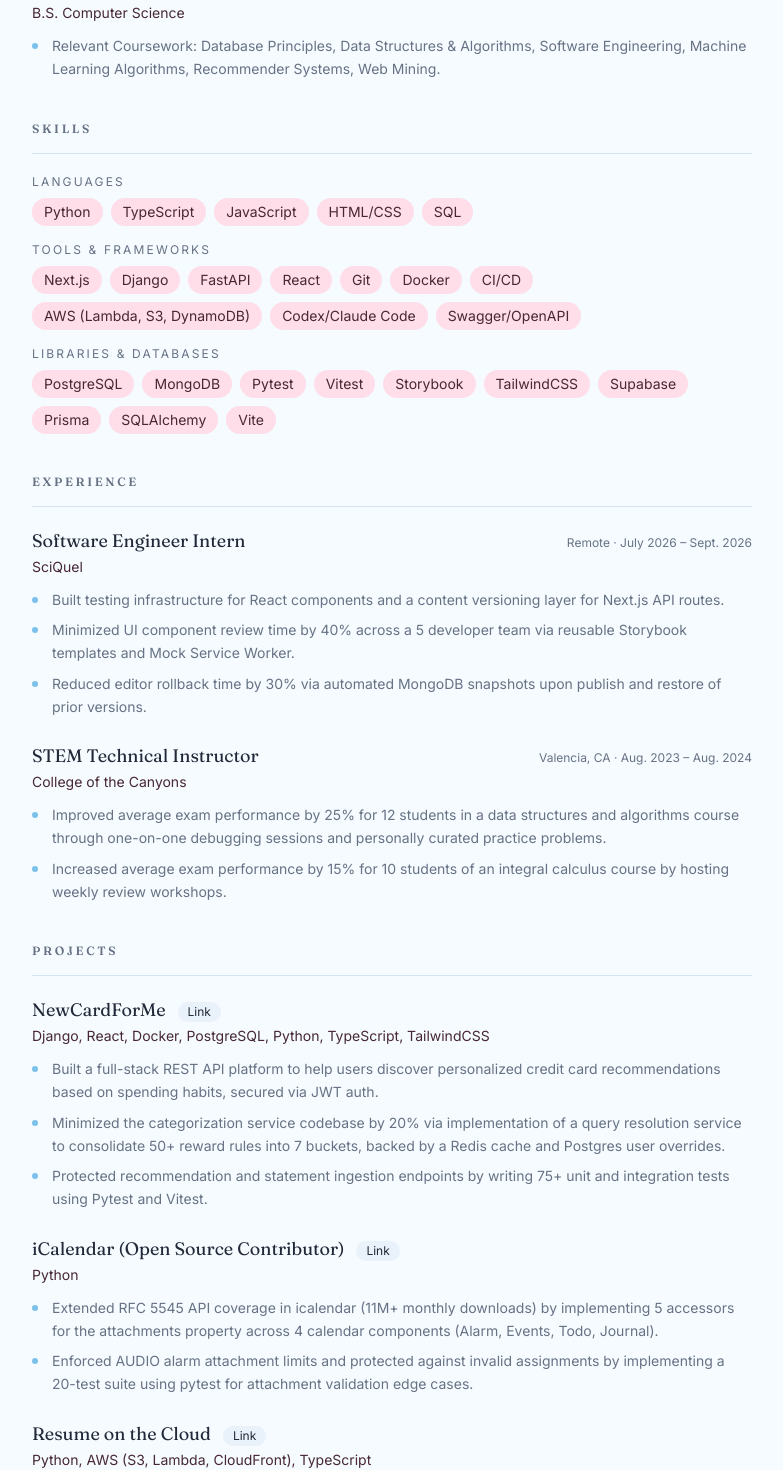
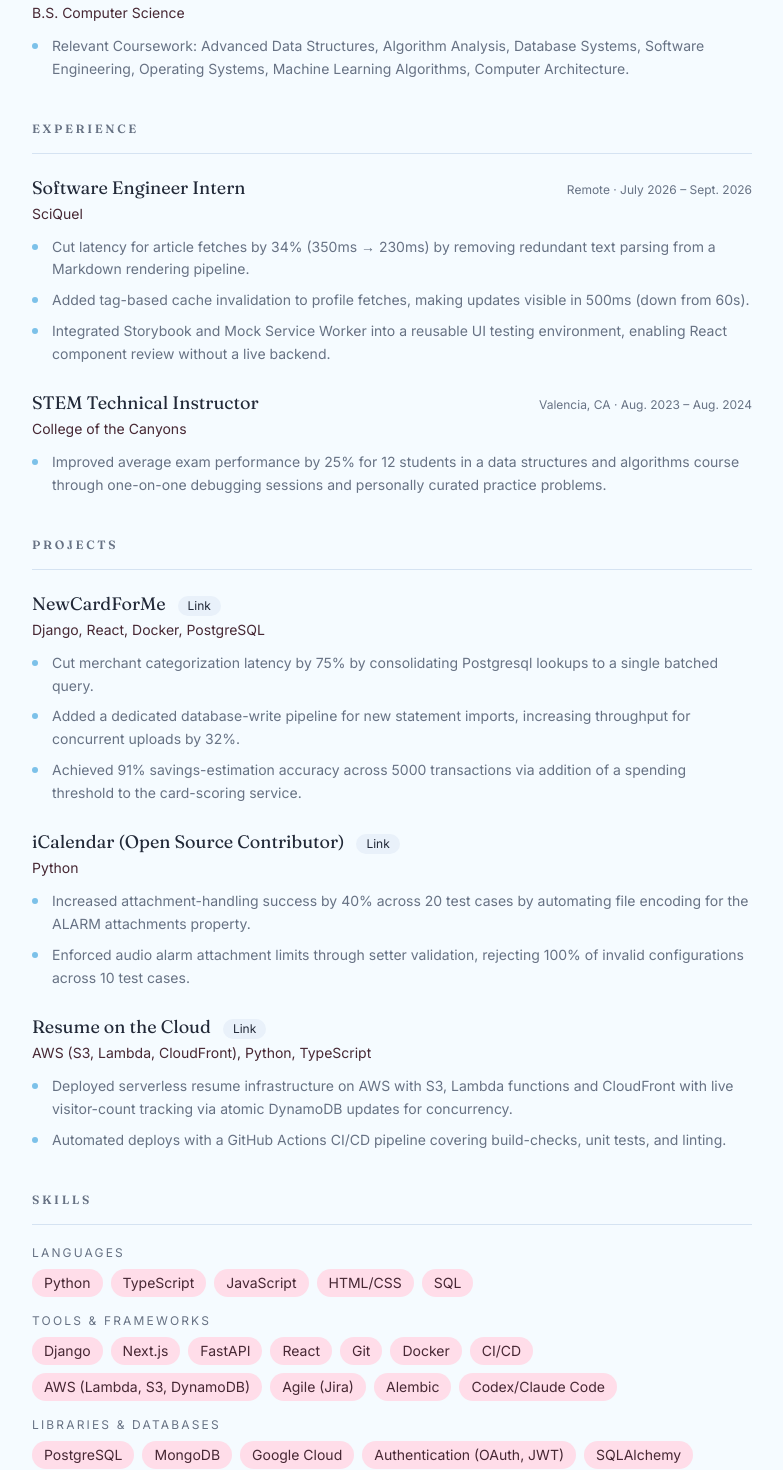
Before and after one commit to VedantPatel04/The-Resume-on-the-clouds, a React (Vite) app in the folder frontend/: page / in a window 1280 px wide. Shown: the part 562-2032 px from the top of the page, without its empty margins (248-1031 px from the left). Built offline with nearby package versions, Linux system fonts and the light colour scheme; no server answers.

Commit message:
Update the site to match the current resume.

```diff
--- a/frontend/index.html
+++ b/frontend/index.html
@@ -6,12 +6,12 @@
     <title>Vedant Patel — Software Engineer Resume</title>
     <meta
       name="description"
-      content="Resume of Vedant Patel: CS graduate student and SciQuel software engineering intern building Next.js, React, and AWS projects."
+      content="Resume of Vedant Patel: CS graduate student and SciQuel software engineering intern building Django, React, and AWS projects."
     />
     <meta property="og:title" content="Vedant Patel — Software Engineer Resume" />
     <meta
       property="og:description"
-      content="Resume of Vedant Patel: CS graduate student and SciQuel software engineering intern building Next.js, React, and AWS projects."
+      content="Resume of Vedant Patel: CS graduate student and SciQuel software engineering intern building Django, React, and AWS projects."
     />
     <meta property="og:type" content="profile" />
     <meta name="twitter:card" content="summary_large_image" />
--- a/frontend/src/App.tsx
+++ b/frontend/src/App.tsx
@@ -171,14 +171,66 @@ export default function App() {
           <Entry
             heading="California State University, Northridge"
             sub="M.S. Computer Science"
-            meta="Northridge, CA · Present – May 2028"
+            meta="Aug. 2026 – Dec. 2027 (Expected)"
           />
           <Entry
             heading="University of California, San Diego"
             sub="B.S. Computer Science"
-            meta="La Jolla, CA · Sept. 2024 – June 2026"
+            meta="Sept. 2024 – June 2026"
             bullets={[
-              "Relevant Coursework: Database Principles, Data Structures & Algorithms, Software Engineering, Machine Learning Algorithms, Recommender Systems, Web Mining.",
+              "Relevant Coursework: Advanced Data Structures, Algorithm Analysis, Database Systems, Software Engineering, Operating Systems, Machine Learning Algorithms, Computer Architecture.",
+            ]}
+          />
+        </Section>
+
+        <Section title="Experience">
+          <Entry
+            heading="Software Engineer Intern"
+            sub="SciQuel"
+            meta="Remote · July 2026 – Sept. 2026"
+            bullets={[
+              "Cut latency for article fetches by 34% (350ms → 230ms) by removing redundant text parsing from a Markdown rendering pipeline.",
+              "Added tag-based cache invalidation to profile fetches, making updates visible in 500ms (down from 60s).",
+              "Integrated Storybook and Mock Service Worker into a reusable UI testing environment, enabling React component review without a live backend.",
+            ]}
+          />
+          <Entry
+            heading="STEM Technical Instructor"
+            sub="College of the Canyons"
+            meta="Valencia, CA · Aug. 2023 – Aug. 2024"
+            bullets={[
+              "Improved average exam performance by 25% for 12 students in a data structures and algorithms course through one-on-one debugging sessions and personally curated practice problems.",
+            ]}
+          />
+        </Section>
+
+        <Section title="Projects">
+          <Entry
+            heading="NewCardForMe"
+            sub="Django, React, Docker, PostgreSQL"
+            href="https://github.com/VedantPatel04/Cards"
+            bullets={[
+              "Cut merchant categorization latency by 75% by consolidating Postgresql lookups to a single batched query.",
+              "Added a dedicated database-write pipeline for new statement imports, increasing throughput for concurrent uploads by 32%.",
+              "Achieved 91% savings-estimation accuracy across 5000 transactions via addition of a spending threshold to the card-scoring service.",
+            ]}
+          />
+          <Entry
+            heading="iCalendar (Open Source Contributor)"
+            sub="Python"
+            href="https://github.com/collective/icalendar/pull/1615"
+            bullets={[
+              "Increased attachment-handling success by 40% across 20 test cases by automating file encoding for the ALARM attachments property.",
+              "Enforced audio alarm attachment limits through setter validation, rejecting 100% of invalid configurations across 10 test cases.",
+            ]}
+          />
+          <Entry
+            heading="Resume on the Cloud"
+            sub="AWS (S3, Lambda, CloudFront), Python, TypeScript"
+            href="https://github.com/VedantPatel04/The-Resume-on-the-clouds"
+            bullets={[
+              "Deployed serverless resume infrastructure on AWS with S3, Lambda functions and CloudFront with live visitor-count tracking via atomic DynamoDB updates for concurrency.",
+              "Automated deploys with a GitHub Actions CI/CD pipeline covering build-checks, unit tests, and linting.",
             ]}
           />
         </Section>
@@ -193,16 +245,17 @@ export default function App() {
               {
                 label: "Tools & Frameworks",
                 items: [
+                  "Django",
                   "Next.js",
-                  "Django",
                   "FastAPI",
                   "React",
                   "Git",
                   "Docker",
                   "CI/CD",
                   "AWS (Lambda, S3, DynamoDB)",
+                  "Agile (Jira)",
+                  "Alembic",
                   "Codex/Claude Code",
-                  "Swagger/OpenAPI",
                 ],
               },
               {
@@ -210,14 +263,17 @@ export default function App() {
                 items: [
                   "PostgreSQL",
                   "MongoDB",
+                  "Google Cloud",
+                  "Authentication (OAuth, JWT)",
+                  "SQLAlchemy",
+                  "Prisma",
+                  "Pydantic",
                   "Pytest",
+                  "Storybook",
+                  "Vite",
                   "Vitest",
-                  "Storybook",
-                  "TailwindCSS",
-                  "Supabase",
-                  "Prisma",
-                  "SQLAlchemy",
-                  "Vite",
+                  "Pandas",
+                  "Numpy",
                 ],
               },
             ].map((group) => (
@@ -240,59 +296,6 @@ export default function App() {
           </div>
         </Section>
 
-        <Section title="Experience">
-          <Entry
-            heading="Software Engineer Intern"
-            sub="SciQuel"
-            meta="Remote · July 2026 – Sept. 2026"
-            bullets={[
-              "Built testing infrastructure for React components and a content versioning layer for Next.js API routes.",
-              "Minimized UI component review time by 40% across a 5 developer team via reusable Storybook templates and Mock Service Worker.",
-              "Reduced editor rollback time by 30% via automated MongoDB snapshots upon publish and restore of prior versions.",
-            ]}
-          />
-          <Entry
-            heading="STEM Technical Instructor"
-            sub="College of the Canyons"
-            meta="Valencia, CA · Aug. 2023 – Aug. 2024"
-            bullets={[
-              "Improved average exam performance by 25% for 12 students in a data structures and algorithms course through one-on-one debugging sessions and personally curated practice problems.",
-              "Increased average exam performance by 15% for 10 students of an integral calculus course by hosting weekly review workshops.",
-            ]}
-          />
-        </Section>
-
-        <Section title="Projects">
-          <Entry
-            heading="NewCardForMe"
-            sub="Django, React, Docker, PostgreSQL, Python, TypeScript, TailwindCSS"
-            href="https://github.com/VedantPatel04/Cards"
-            bullets={[
-              "Built a full-stack REST API platform to help users discover personalized credit card recommendations based on spending habits, secured via JWT auth.",
-              "Minimized the categorization service codebase by 20% via implementation of a query resolution service to consolidate 50+ reward rules into 7 buckets, backed by a Redis cache and Postgres user overrides.",
-              "Protected recommendation and statement ingestion endpoints by writing 75+ unit and integration tests using Pytest and Vitest.",
-            ]}
-          />
-          <Entry
-            heading="iCalendar (Open Source Contributor)"
-            sub="Python"
-            href="https://github.com/collective/icalendar/pull/1615"
-            bullets={[
-              "Extended RFC 5545 API coverage in icalendar (11M+ monthly downloads) by implementing 5 accessors for the attachments property across 4 calendar components (Alarm, Events, Todo, Journal).",
-              "Enforced AUDIO alarm attachment limits and protected against invalid assignments by implementing a 20-test suite using pytest for attachment validation edge cases.",
-            ]}
-          />
-          <Entry
-            heading="Resume on the Cloud"
-            sub="Python, AWS (S3, Lambda, CloudFront), TypeScript"
-            href="https://github.com/VedantPatel04/The-Resume-on-the-clouds"
-            bullets={[
-              "Deployed serverless resume infrastructure on AWS with S3, Lambda functions and CloudFront with live visitor-count tracking via atomic DynamoDB updates for concurrency.",
-              "Automated deployment with a GitHub Actions CI/CD pipeline covering build-checks, unit-tests and linting.",
-            ]}
-          />
-        </Section>
-
       </div>
     </main>
   );
```
